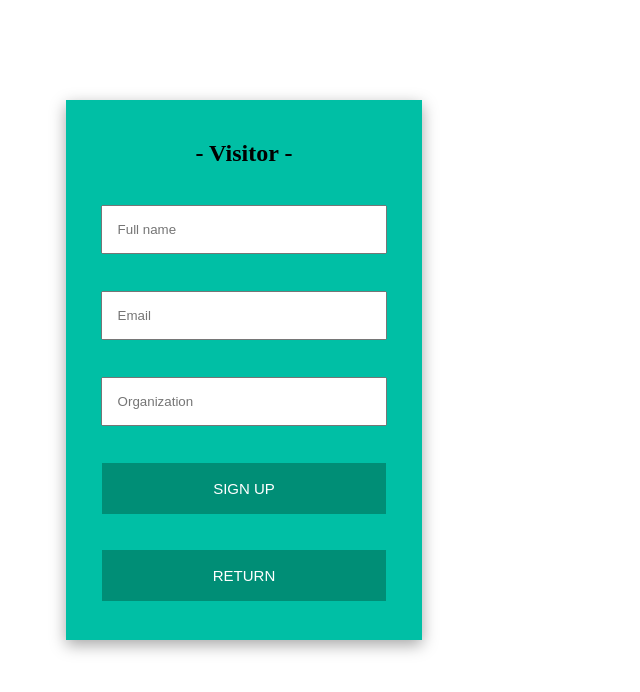
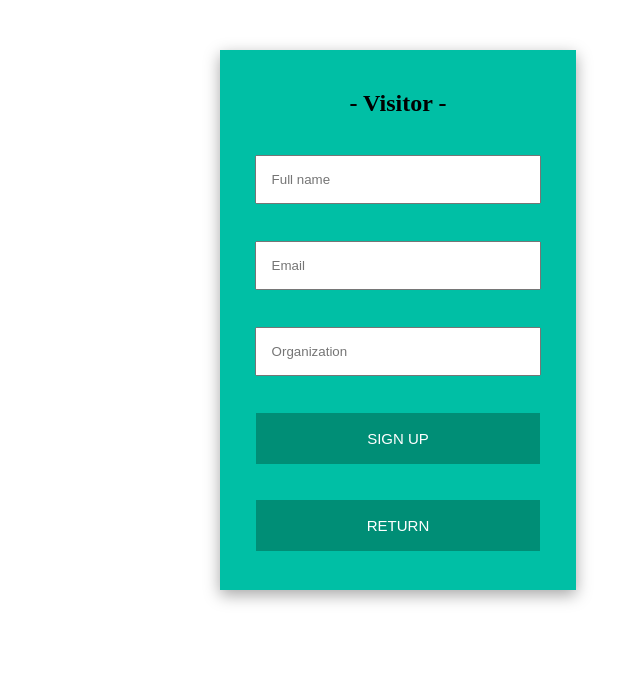
Before and after one commit to riturajnagar/BasicHtml, a plain HTML site: page signupPage.html in a window 1280 px wide. Shown: the whole page, without its empty margins (242-882 px from the left). Drawn offline with Linux system fonts and the light colour scheme.

Commit message:
signupPage updated

```diff
--- a/signupPage.html
+++ b/signupPage.html
@@ -10,7 +10,7 @@
             width: 25%;
             height: 500px;
             padding: 20px;
-            margin: 100px 300px;
+            margin: 50px auto;
 
             display: flex;
             flex-direction: column;
```
